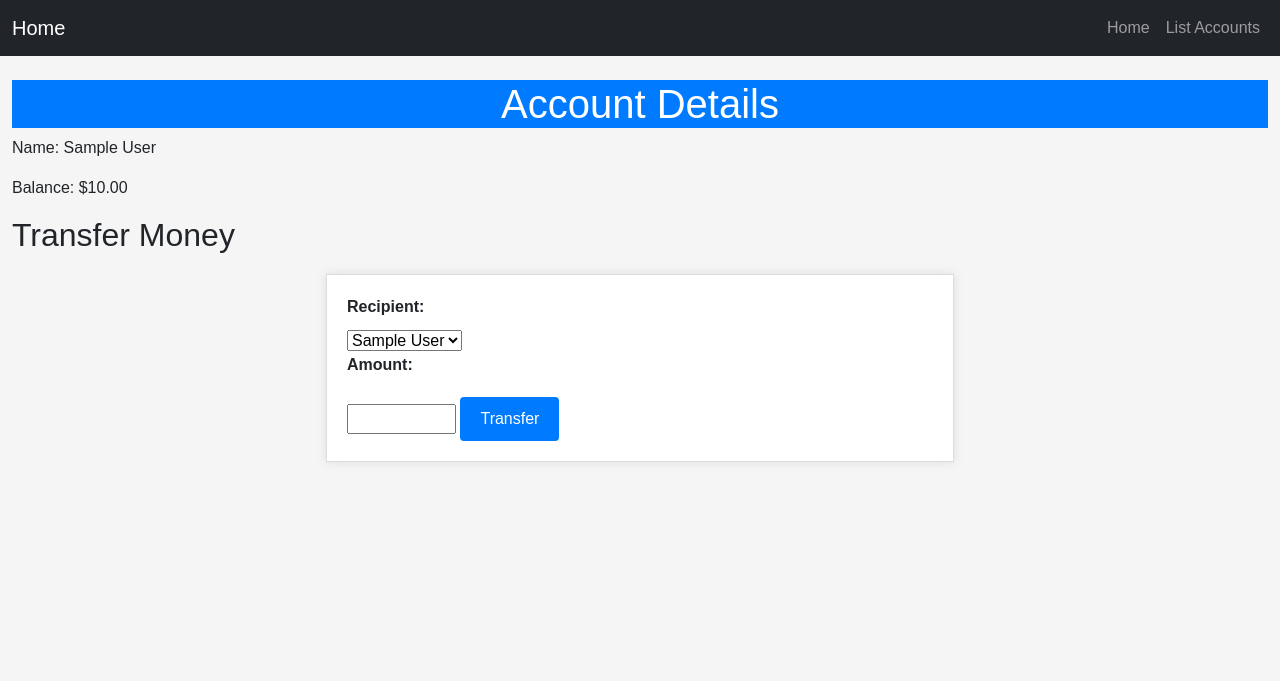
After one commit to Tharwat99/account-fund-transfers-service-, a Django app: template app/account/templates/account_details.html in a window 1280 px wide. The commit adds this page. Shown: the top 681 px of the page. Run offline with Django 4.2, Linux system fonts and the light colour scheme; the template is opened without the code that fills it: values that come from a table or form of the project are taken from there, others are empty; tables that the repository leaves empty hold one stand-in row (values such as "Sample post").

Commit message:
add template for get

```diff
--- /dev/null
+++ b/app/account/templates/account_details.html
@@ -0,0 +1,23 @@
+{% extends 'base.html' %}
+
+{% block content %}
+    <h1>Account Details</h1>
+    <p>Name: {{ account.name }}</p>
+    <p>Balance: ${{ account.balance }}</p>
+
+    <h2>Transfer Money</h2>
+    <form method="post" action="{% url 'transfer_funds' %}">
+        {% csrf_token %}
+        <input type="hidden" name="source_account_id" value="{{ account.id }}">
+        <label for="recipient_account">Recipient:</label>
+        <select name="target_account_id" id="recipient_account">
+            {% for recipient in accounts %}
+                <option value="{{ recipient.id }}">{{ recipient.name }}</option>
+            {% endfor %}
+        </select>
+        <label for="amount">Amount:</label>
+        <input type="number" name="amount" id="amount" step="0.01" min="0" max="1000">
+        <button type="submit">Transfer</button>
+    </form>
+</div>
+{% endblock %}
--- a/app/account/templates/base.html
+++ b/app/account/templates/base.html
@@ -27,9 +27,6 @@
               <li class="nav-item">
                 <a class="nav-link" href="{% url 'list_accounts' %}">List Accounts</a>
               </li>
-              <li class="nav-item">
-                <a class="nav-link" href="{% url 'transfer_funds' %}">Transfer Fund</a>
-              </li>
           </ul>
         </div>
       </div>
--- a/app/account/urls.py
+++ b/app/account/urls.py
@@ -1,9 +1,9 @@
 from django.urls import path
-from .views import import_accounts, account_list, AccountRetrieveView, transfer_funds
+from .views import import_accounts, account_list,get_account_details , transfer_funds
 
 urlpatterns = [
     path('accounts/import', import_accounts, name='import_accounts'),
     path('accounts', account_list, name='list_accounts'),
-    path('account/<uuid:id>/', AccountRetrieveView.as_view(), name='get_account'),
+    path('account/<uuid:id>/', get_account_details, name='get_account'),
     path('transfer', transfer_funds, name='transfer_funds')
 ]
```
Also changed, not shown: app/account/views.py (+9 -3 lines).
